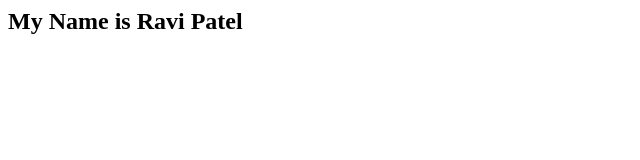
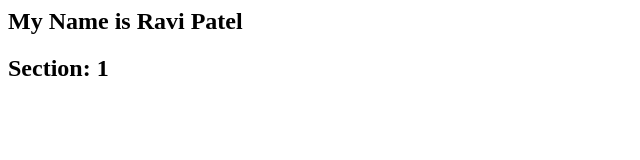
Before and after one commit to ravi7795/lab05, a plain HTML site: page index.html in a window 1280 px wide. Shown: the whole page, without its empty margins (0-640 px from the left). Drawn offline with Linux system fonts and the light colour scheme.

Commit message:
second commit

```diff
--- a/index.html
+++ b/index.html
@@ -4,5 +4,6 @@
 </head>
 <body>
 <h2> My Name is Ravi Patel </h2>
+<h2>Section: 1</h2>
 </body>
 </html>
```
